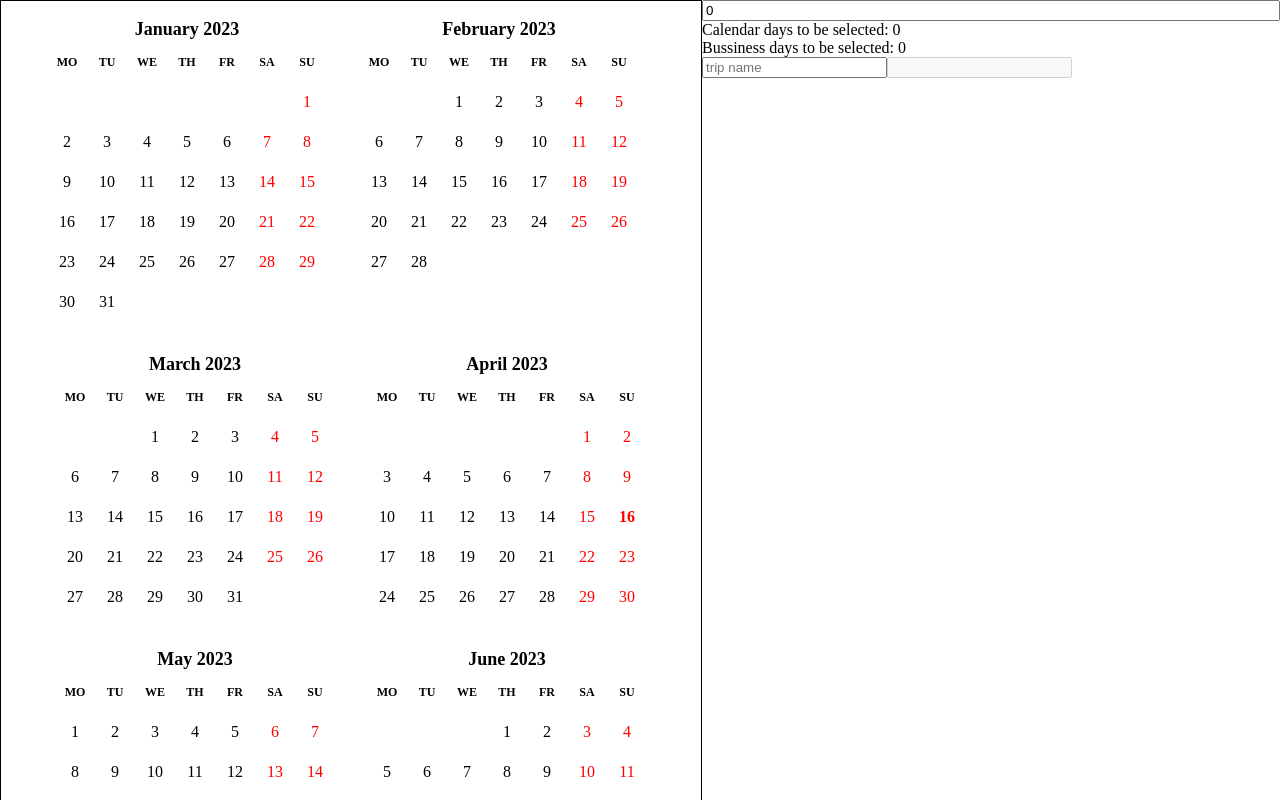
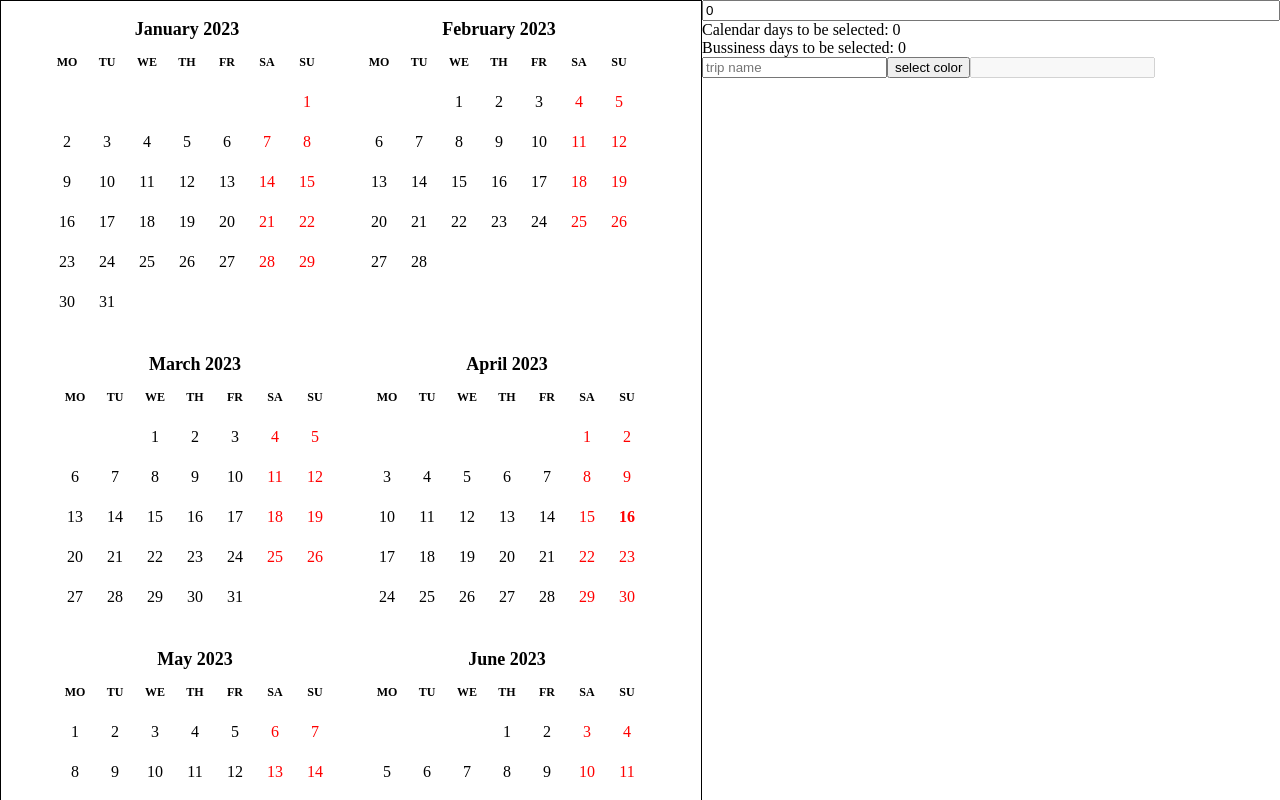
Before and after one commit to JSerwatka/Vacai, a React (Vite) app: page / in a window 1280 px wide. Shown: the top 800 px of the page. Built offline with nearby package versions, Linux system fonts and the light colour scheme; no server answers.

Commit message:
feat: add color picker

```diff
--- a/package.json
+++ b/package.json
@@ -11,12 +11,14 @@
   "dependencies": {
     "date-fns": "^2.29.3",
     "react": "^18.2.0",
+    "react-color": "^2.19.3",
     "react-day-picker": "^8.7.1",
     "react-dom": "^18.2.0",
     "react-modern-calendar-datepicker": "^3.1.6"
   },
   "devDependencies": {
     "@types/react": "^18.0.28",
+    "@types/react-color": "^3.0.6",
     "@types/react-dom": "^18.0.11",
     "@vitejs/plugin-react-swc": "^3.0.0",
     "typescript": "^4.9.3",
--- a/src/components/Calendar/Calendar.tsx
+++ b/src/components/Calendar/Calendar.tsx
@@ -1,7 +1,7 @@
 import { useState } from "react";
 import { DateRange, DayPicker } from "react-day-picker";
 import "react-day-picker/dist/style.css";
-import styles from "./Calendar.module.css"; // Import your CSS file for the calendar
+import styles from "./Calendar.module.css";
 import isSameDay from "date-fns/isSameDay";
 import differenceInCalendarDays from "date-fns/differenceInCalendarDays";
 import { DaysHoveredType } from "../../App";
--- a/src/components/ControlPanel/ControlPanel.module.css
+++ b/src/components/ControlPanel/ControlPanel.module.css
@@ -0,0 +1,21 @@
+.control_panel_wrapper {
+  flex: 1;
+  display: flex;
+  flex-direction: column;
+}
+
+.trip_input_wrapper {
+  display: flex;
+}
+
+.color_btn_wrapper {
+  position: relative;
+}
+
+.color_picker_container {
+  position: absolute;
+  left: -20px;
+  border: 1px solid black;
+  width: 100px;
+  display: flex;
+}
--- a/src/components/ControlPanel/ControlPanel.tsx
+++ b/src/components/ControlPanel/ControlPanel.tsx
@@ -2,6 +2,8 @@ import { useState } from "react";
 import { DaysHoveredType } from "../../App";
 import { DateRange } from "react-day-picker";
 import format from "date-fns/format";
+import { CirclePicker, ColorResult } from "react-color";
+import styles from "./ControlPanel.module.css";
 
 interface ControlPanelProps {
   daysHovered: DaysHoveredType;
@@ -13,6 +15,9 @@ const dateFormat = "d MMM y";
 const ControlPanel = ({ daysHovered, selectedRange }: ControlPanelProps) => {
   const [vacationDays, setVacationDays] = useState<number>(0);
   const [tripName, setTripName] = useState<string>("");
+  const [tripColor, setTripColor] = useState<string>("");
+  const [colorModalOpened, setColorModalOpened] = useState<boolean>();
+
   const isRangeSelected = (
     selectedRange: DateRange | undefined
   ): selectedRange is { from: Date; to: Date } =>
@@ -29,13 +34,7 @@ const ControlPanel = ({ daysHovered, selectedRange }: ControlPanelProps) => {
   };
 
   return (
-    <div
-      style={{
-        flex: 1,
-        display: "flex",
-        flexDirection: "column",
-      }}
-    >
+    <aside className={styles.control_panel_wrapper}>
       <input
         type="number"
         placeholder="Ilość dni urlopu"
@@ -44,21 +43,39 @@ const ControlPanel = ({ daysHovered, selectedRange }: ControlPanelProps) => {
       />
       <div>Calendar days to be selected: {daysHovered.calendar}</div>
       <div>Bussiness days to be selected: {daysHovered.bussiness}</div>
-      <div
-        style={{
-          display: "flex",
-        }}
-      >
+      <div className={styles.trip_input_wrapper}>
         <input
           type="text"
           placeholder="trip name"
           value={tripName}
           onChange={(e) => setTripName(e.target.value)}
         ></input>
-
+        <div className={styles.color_btn_wrapper}>
+          <button
+            type="button"
+            onClick={() => setColorModalOpened((prevValue) => !prevValue)}
+            style={{
+              backgroundColor: tripColor,
+            }}
+          >
+            select color
+          </button>
+          {colorModalOpened ? (
+            <div className={styles.color_picker_container}>
+              <CirclePicker
+                color={tripColor}
+                onChangeComplete={(color) => {
+                  setTripColor(color.hex);
+                  setColorModalOpened(false);
+                }}
+                circleSpacing={5}
+              />
+            </div>
+          ) : null}
+        </div>
         <input type="text" disabled value={selectedRangeString()} />
       </div>
-    </div>
+    </aside>
   );
 };
 
```
Also changed, not shown: 1 other file (tests, documents, lock files or other folders).
